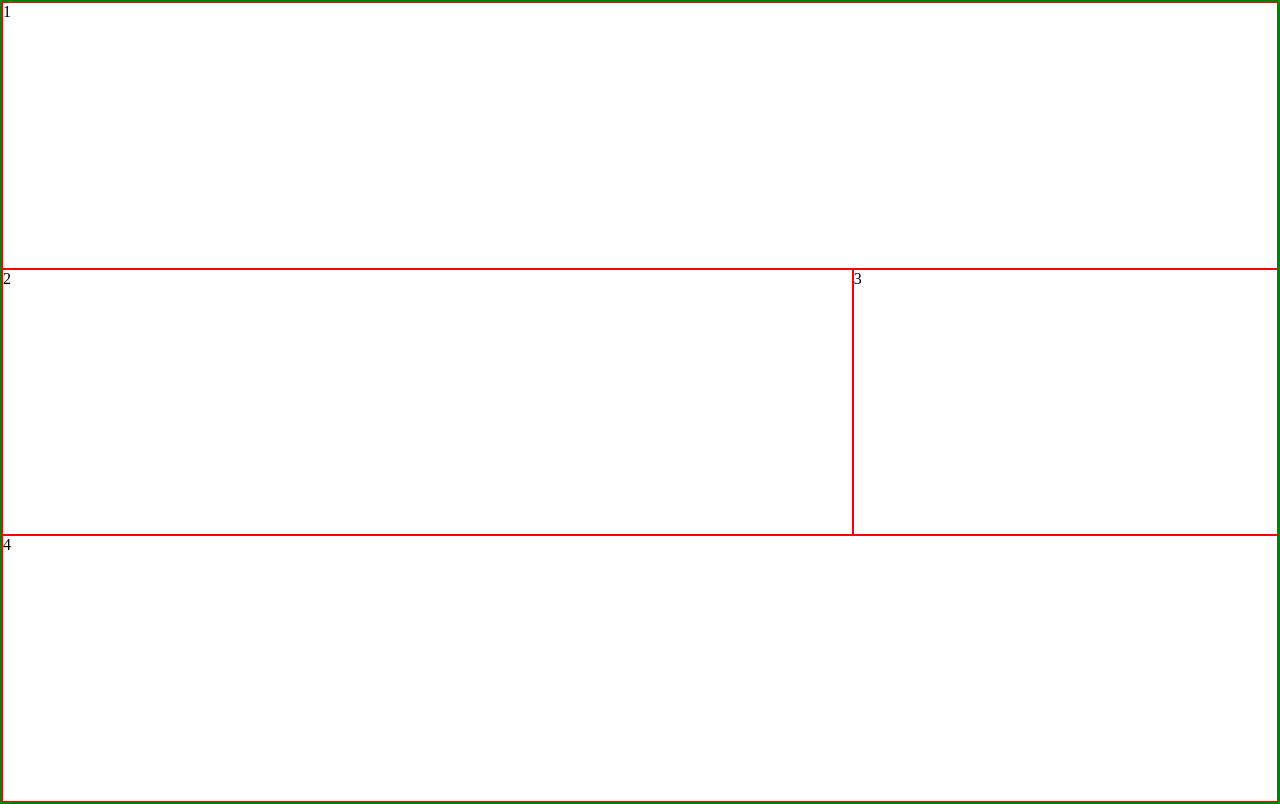
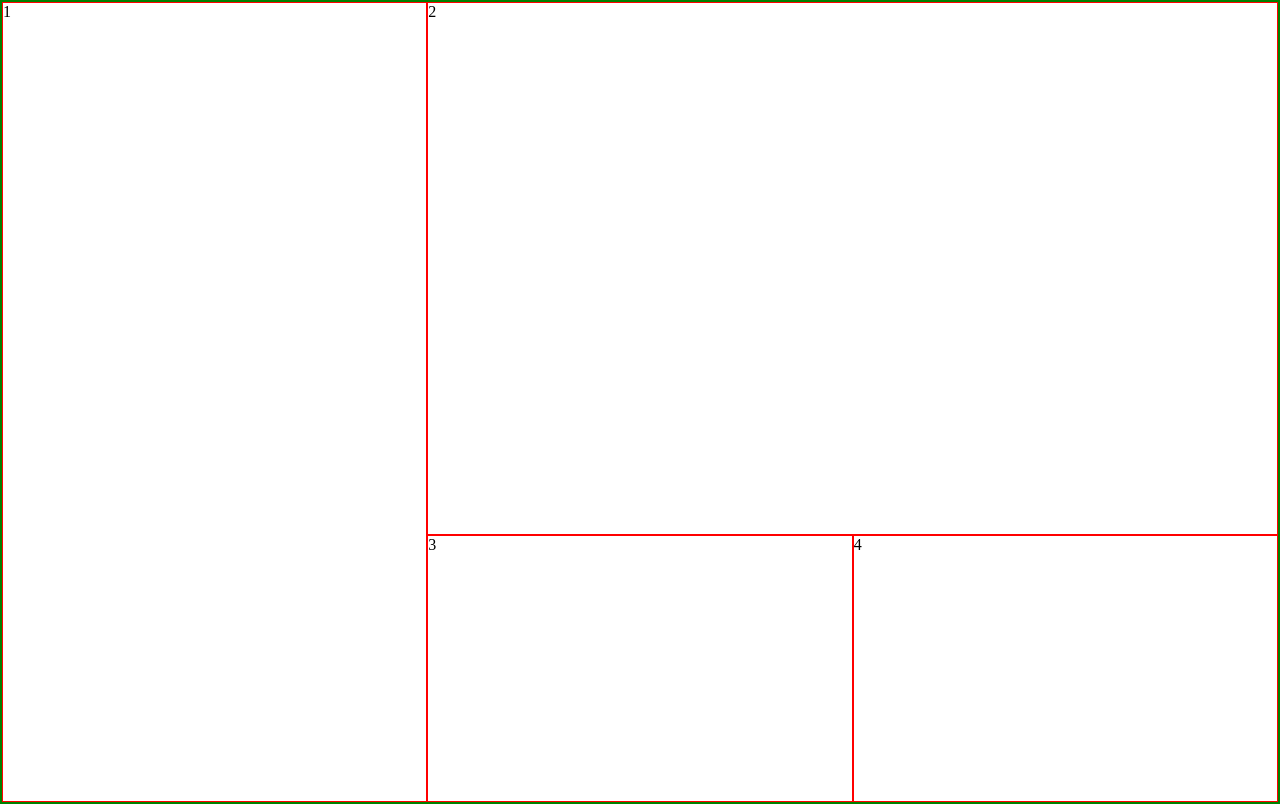
Before and after one commit to Taynara-Veloso/Grid_Rocketseat, a plain HTML site: page index.html in a window 1280 px wide. Drawn offline with Linux system fonts and the light colour scheme.

Commit message:
:straight_ruler: Grid row

```diff
--- a/index.html
+++ b/index.html
@@ -8,10 +8,10 @@
 </head>
 <body>
     <div id="app">
-        <div>1</div>
-        <div>2</div>
+        <header>1</header>
+        <main>2</main>
         <div>3</div>
-        <div>4</div>
+        <footer>4</footer>
     </div>
 </body>
 </html>
--- a/style.css
+++ b/style.css
@@ -14,25 +14,25 @@
     border: 2px solid green;
 }
 
-#app > div {
+#app > * {
     border: 1px solid red;
 }
 
-#app div:nth-child(1){
-    grid-column-start: 1;
-    grid-column-end: 4;
+#app header{
+    grid-row-start: 1;
+    grid-row-end: 4;
 }
 
-#app div:nth-child(2){
-    grid-column-start: 1;
+#app main{
+    grid-column: 2/4;
+    grid-row: 1/3;
+}
+
+#app div{
+    grid-column-start: 2;
     grid-column-end: 3;
 }
 
-#app div:nth-child(3){
-    grid-column-start: 3;
-    grid-column-end: 4;
+#app footer{
+    grid-column: 3/4; /* maneira curta de escrever o comando */
 }
-
-#app div:nth-child(4){
-    grid-column: 1/4; /* maneira curta de escrever o comando */
-}
```
